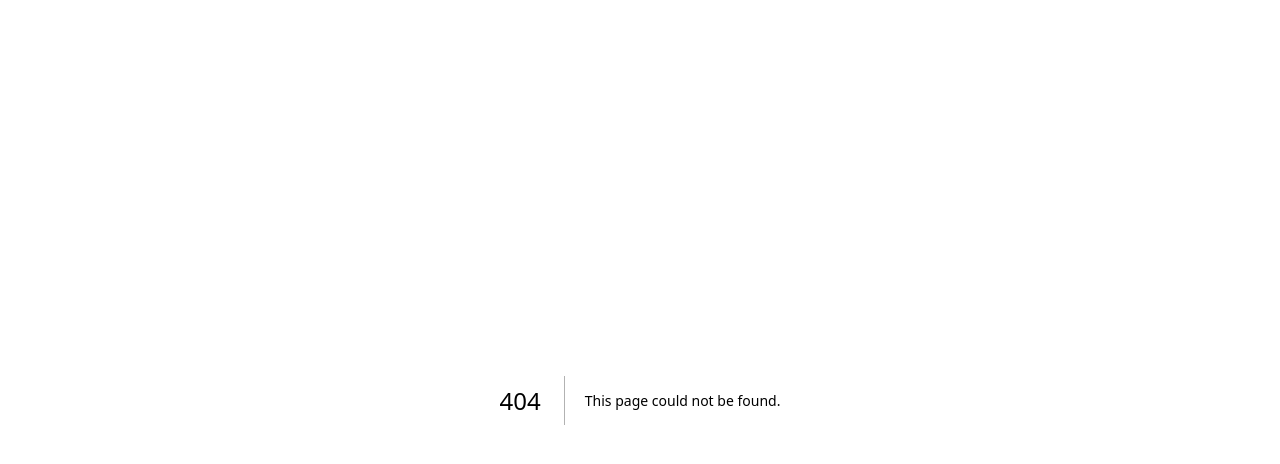
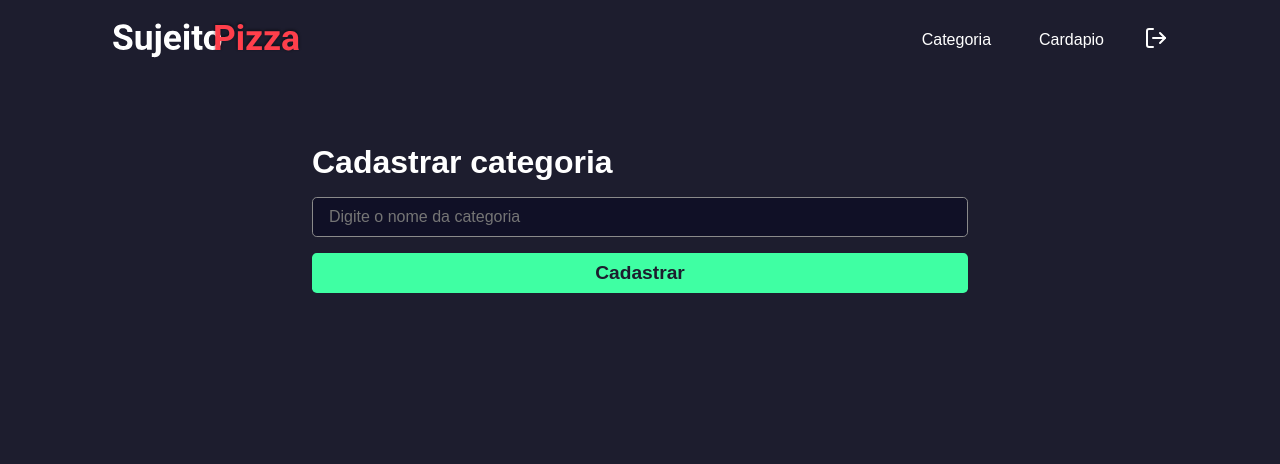
Before and after one commit to Roger-Franco/pizzaria-react-node-mobile, a Next.js app in the folder front-end/: page /category in a window 1280 px wide. Before the commit this address had no page. Shown: the top 464 px of the page. Built offline with nearby package versions, Linux system fonts and the light colour scheme.

Commit message:
PAgina categoria

```diff
--- a/front-end/src/components/Header/index.tsx
+++ b/front-end/src/components/Header/index.tsx
@@ -10,7 +10,7 @@
     <header className={styles.headerContainer}>
     <div className={styles.headerContent}>
       <Link href='/dashboard'>
-        <img src="/logo.svg" alt="Imgame da logo" width={190} height={60}/>
+        <img src="/logo.svg" alt="Imagem da logo" width={190} height={60}/>
       </Link>
       <nav className={styles.menuNav}>
         <Link href="/category" legacyBehavior>
--- /dev/null
+++ b/front-end/src/pages/category/index.tsx
@@ -0,0 +1,40 @@
+import { Header } from '@/components/Header';
+import Head from 'next/head';
+import styles from './styles.module.scss'
+import { FormEvent, useState } from 'react';
+
+export default function Category(){
+  const [name, setName] = useState('')
+
+  async function handleRegister(event: FormEvent){
+    event.preventDefault()
+
+    alert("CATEGORIA " + name)
+  }
+
+  return(
+    <>
+      <Head>
+        <title>Nova categoria - Pizzaria do Thuthu</title>
+      </Head>
+      <div>
+        <Header />
+        <main className={styles.container}>
+          <h1>Cadastrar categoria</h1>
+
+          <form onSubmit={handleRegister} className={styles.form}>
+            <input
+            type="text"
+            placeholder='Digite o nome da categoria'
+            className={styles.input}
+            value={name}
+            onChange={(e) => setName(e.target.value)}
+            />
+
+            <button className={styles.buttonAdd} type='submit'>Cadastrar</button>
+          </form>
+        </main>
+      </div>
+    </>
+  )
+}
--- /dev/null
+++ b/front-end/src/pages/category/styles.module.scss
@@ -0,0 +1,40 @@
+.container {
+  max-width: 720px;
+  margin: 4rem auto;
+  padding: 0 2rem;
+
+  display: flex;
+  justify-content: space-between;
+  flex-direction: column;
+}
+
+.container h1{
+  color: var(--white);
+}
+
+.form{
+  display: flex;
+  flex-direction: column;
+  margin: 1rem 0;
+}
+
+.input{
+  background-color: var(--dark-900);
+  border: 0;
+  padding: 1rem;
+  height: 40px;
+  border-radius: 0.3rem;
+  color: var(--white);
+  border: 1px solid var(--gray-100);
+  margin-bottom: 1rem;
+}
+
+.buttonAdd{
+  height: 40px;
+  border: 0;
+  background-color: var(--green-900);
+  font-weight: bold;
+  font-size: 1.2rem;
+  border-radius: 0.3rem;
+  color: var(--dark-700);
+}
```
Also changed, not shown: 1 other file (tests, documents, lock files or other folders).
